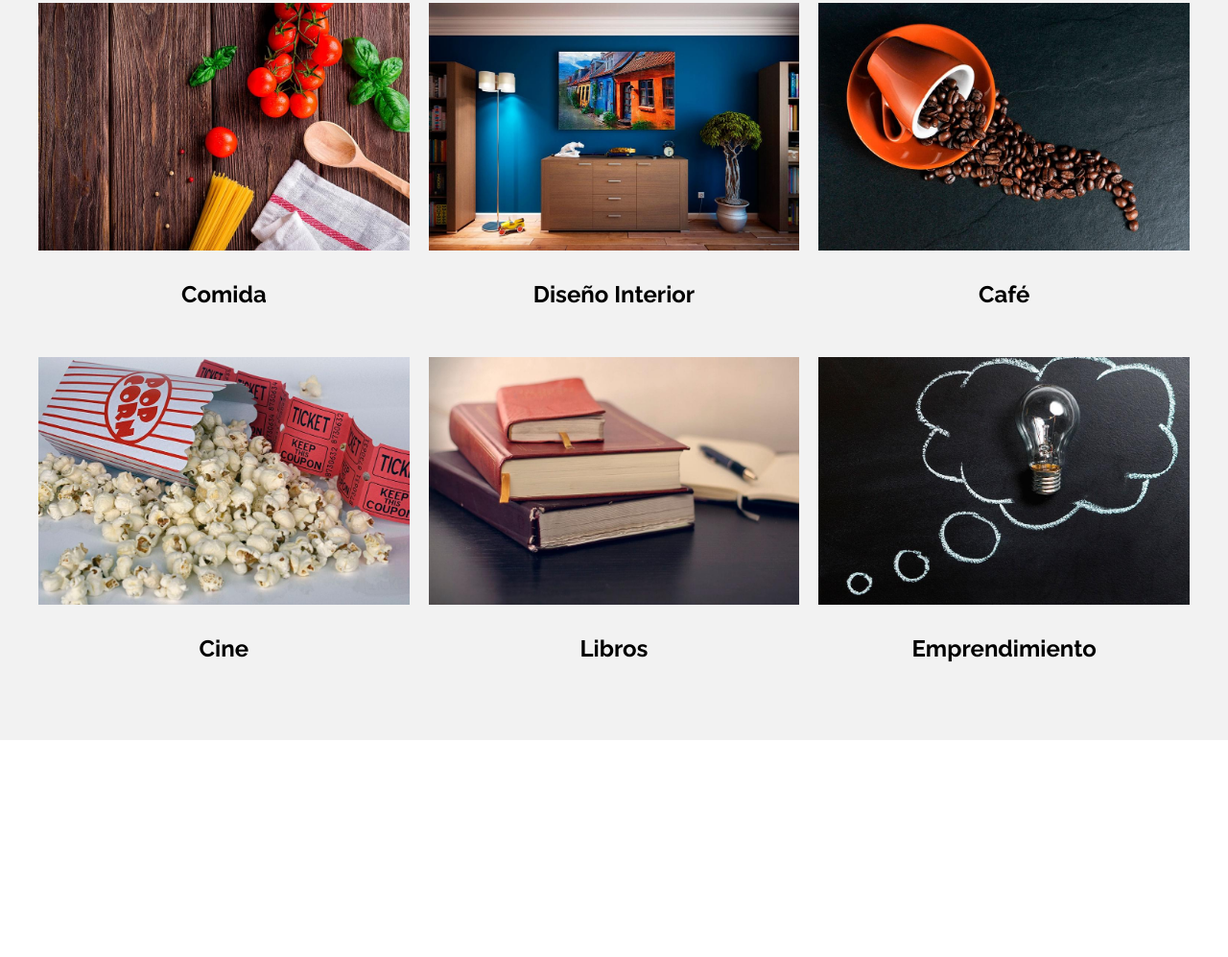
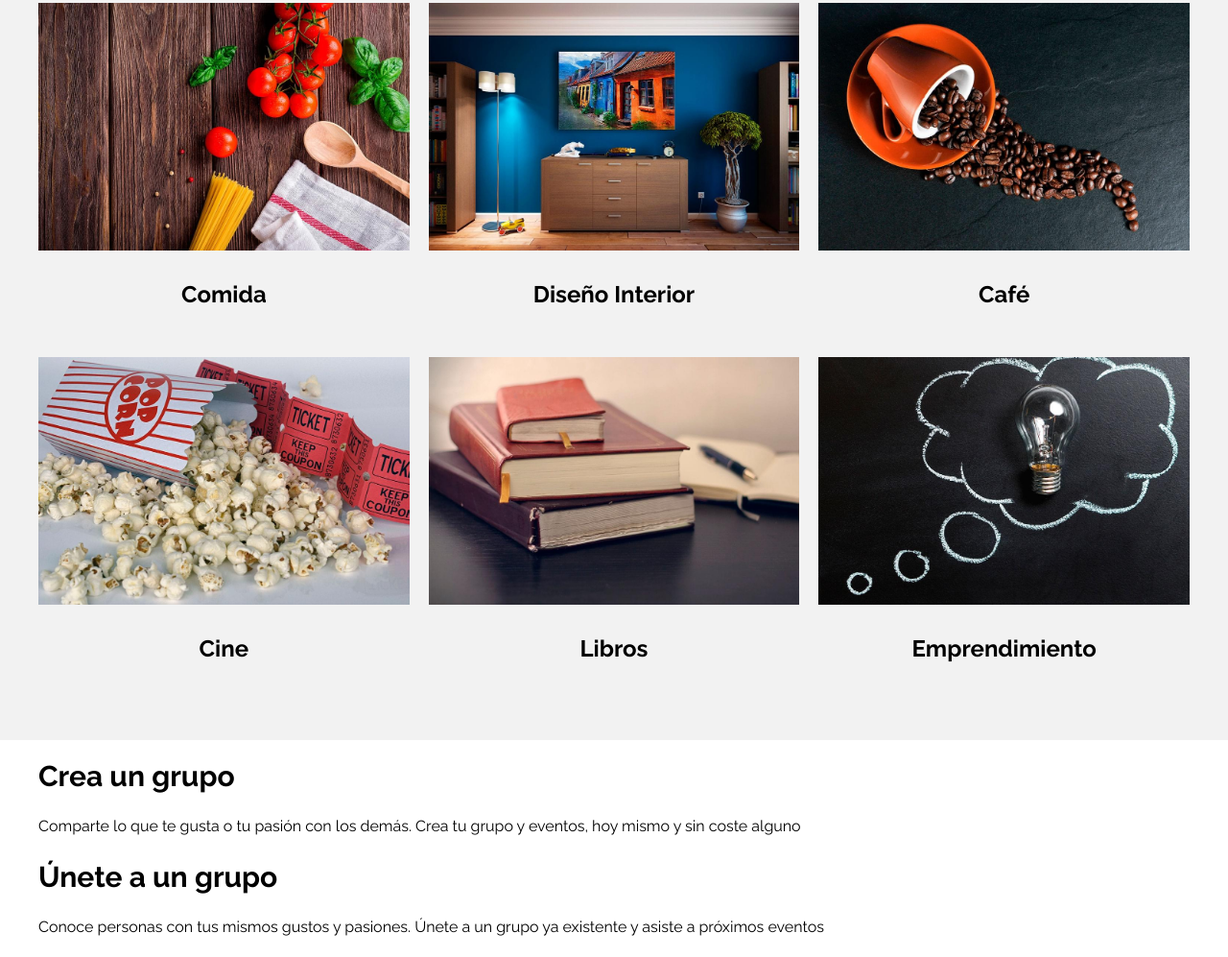
Before and after one commit to juanjopareja/meeti-web, a website: page index.html in a window 1280 px wide. Shown: the part 2496-3493 px from the top of the page at 96% size. Before the commit the page ends 3267 px from the top, so only its background shows below. Drawn offline with Linux system fonts and the light colour scheme.

Commit message:
Add groups section

```diff
--- a/index.html
+++ b/index.html
@@ -191,5 +191,19 @@
             </li>
         </ul>
     </section>
+
+    <section class="groups">
+        <div class="groups__grid container">
+            <div class="group__block">
+                <h3 class="group__heading">Crea un grupo</h3>
+                <p class="group__text">Comparte lo que te gusta o tu pasión con los demás. Crea tu grupo y eventos, hoy mismo y sin coste alguno</p>
+            </div>
+
+            <div class="group__block">
+                <h3 class="group__heading">Únete a un grupo</h3>
+                <p class="group__text">Conoce personas con tus mismos gustos y pasiones. Únete a un grupo ya existente y asiste a próximos eventos</p>
+            </div>
+        </div>
+    </section>
 </body>
 </html>
```
